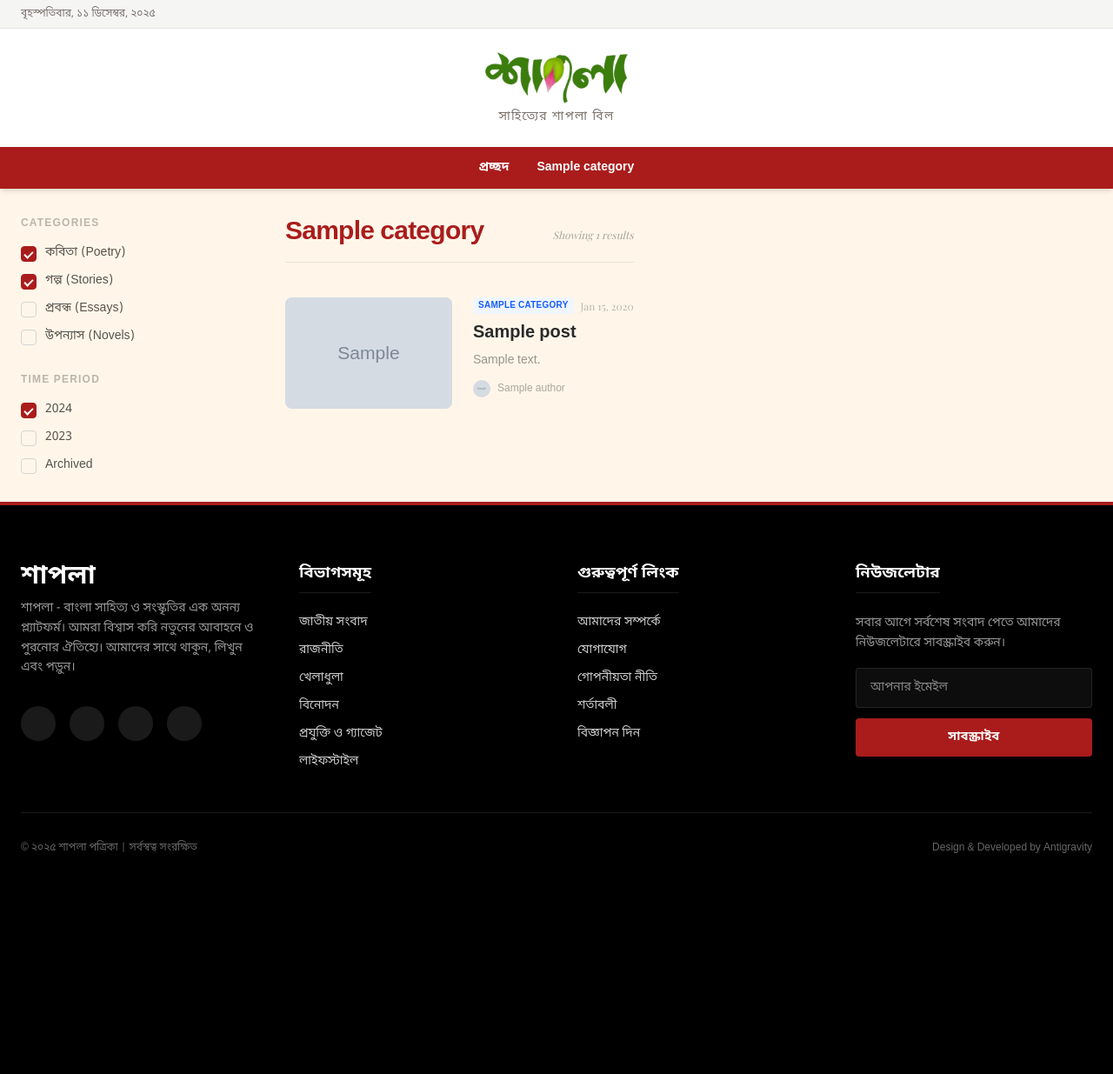
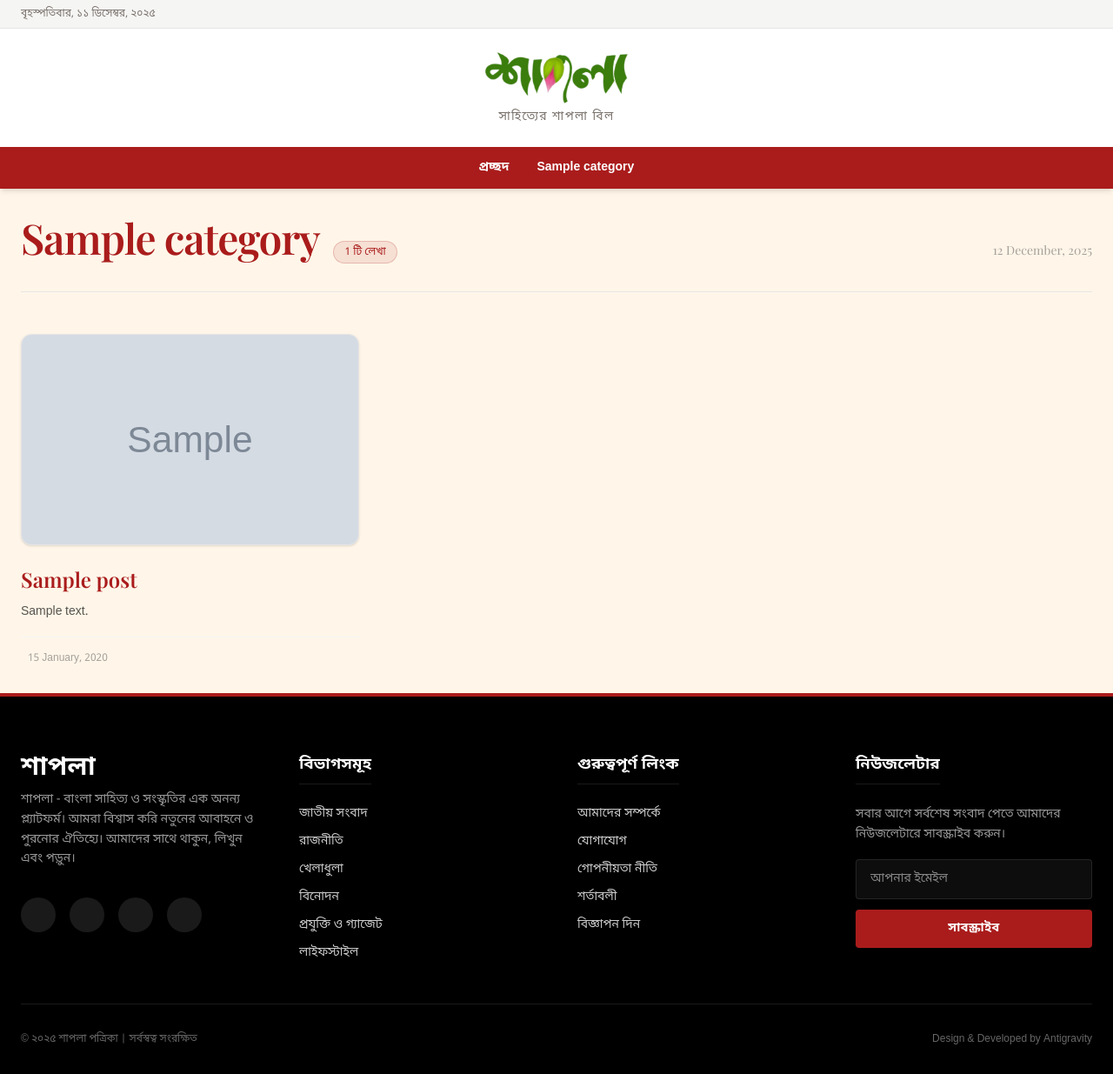
Before and after one commit to sa001gar/shapla-django, a Django app: a page that uses blog/templates/pages/categories.html in a window 1280 px wide. Shown: the whole page at 87% size. Before the commit the page ends 981 px from the top, so only its background shows below. Run offline with Django 5.2, Linux system fonts and the light colour scheme; tables that the repository leaves empty hold one stand-in row (values such as "Sample post"); grey boxes marked "Sample" are stand-in pictures; parts of the project's set-up code (start-up, migrations or seed data) failed here and were passed over; some libraries are stand-ins or nearby versions; some web fonts are replaced.

Commit message:
feat: Add initial blog application with templates for home, individual posts, and categories, along with new views, URLs, and styling.

```diff
--- a/blog/templates/pages/categories.html
+++ b/blog/templates/pages/categories.html
@@ -1,142 +1,89 @@
-
 {% extends "base.html" %}
 
 {% block content %}
-<!-- ================= VIEW: CATEGORY / ARCHIVE ================= -->
-    <section id="view-category" class="page-transition">
-        <div class="flex flex-col md:flex-row gap-12 items-start">
-
-            <!-- Filters Sidebar -->
-            <aside class="w-full md:w-64 shrink-0 space-y-8 sticky top-24">
-                <div>
-                    <h3 class="text-xs font-bold text-stone/40 uppercase tracking-widest mb-4">Categories</h3>
-                    <div class="space-y-3">
-                        <div class="flex items-center">
-                            <input type="checkbox" id="cat-poem" class="custom-checkbox peer" checked="">
-                            <label for="cat-poem"
-                                class="text-sm text-stone-600 font-medium hover:text-ink transition-colors">কবিতা
-                                (Poetry)</label>
-                        </div>
-                        <div class="flex items-center">
-                            <input type="checkbox" id="cat-story" class="custom-checkbox peer" checked="">
-                            <label for="cat-story"
-                                class="text-sm text-stone-600 font-medium hover:text-ink transition-colors">গল্প
-                                (Stories)</label>
-                        </div>
-                        <div class="flex items-center">
-                            <input type="checkbox" id="cat-essay" class="custom-checkbox peer">
-                            <label for="cat-essay"
-                                class="text-sm text-stone-600 font-medium hover:text-ink transition-colors">প্রবন্ধ
-                                (Essays)</label>
-                        </div>
-                        <div class="flex items-center">
-                            <input type="checkbox" id="cat-novel" class="custom-checkbox peer">
-                            <label for="cat-novel"
-                                class="text-sm text-stone-600 font-medium hover:text-ink transition-colors">উপন্যাস
-                                (Novels)</label>
-                        </div>
-                    </div>
+<section id="category-posts" class="page-transition w-full max-w-7xl mx-auto">
+    <!-- Category Header -->
+    <div class="mb-12 border-b border-stone-200 pb-8 flex flex-col md:flex-row justify-between items-baseline gap-4">
+        <div class="flex items-baseline gap-4">
+            <h1 class="text-4xl md:text-5xl font-bold text-ink tracking-tight font-serif">{{ category.name }}</h1>
+            <span class="px-3 py-1 bg-[#AA1C1C]/10 text-[#AA1C1C] rounded-full text-xs font-medium border border-[#AA1C1C]/20">
+                {{ posts.paginator.count }} টি লেখা
+            </span>
         </div>
 
-                <div>
-                    <h3 class="text-xs font-bold text-stone/40 uppercase tracking-widest mb-4">Time Period</h3>
-                    <div class="space-y-3">
-                        <div class="flex items-center">
-                            <input type="checkbox" id="year-2024" class="custom-checkbox peer" checked="">
-                            <label for="year-2024"
-                                class="text-sm text-stone-600 font-medium hover:text-ink transition-colors">2024</label>
-                        </div>
-                        <div class="flex items-center">
-                            <input type="checkbox" id="year-2023" class="custom-checkbox peer">
-                            <label for="year-2023"
-                                class="text-sm text-stone-600 font-medium hover:text-ink transition-colors">2023</label>
-                        </div>
-                        <div class="flex items-center">
-                            <input type="checkbox" id="year-old" class="custom-checkbox peer">
-                            <label for="year-old"
-                                class="text-sm text-stone-600 font-medium hover:text-ink transition-colors">Archived</label>
-                        </div>
-                    </div>
-                </div>
-            </aside>
-
-            <!-- List Content -->
-            <div class="grow w-full">
-                <div class="mb-6 flex items-baseline justify-between border-b border-ink/10 pb-4">
-                    <h1 class="text-3xl font-bold text-ink tracking-tight">{{ category.name }}</h1>
-                    <span class="text-xs font-serif text-stone/50 italic">Showing {{ posts.paginator.count }} results</span>
+        <!-- Optional: Simple Breadcrumb or Date -->
+        <span class="text-stone-400 text-sm font-serif">{% now "j F, Y" %}</span>
     </div>
 
-                <div class="space-y-6">
+    <!-- Posts Grid -->
+    <div class="grid grid-cols-1 md:grid-cols-2 lg:grid-cols-3 gap-x-8 gap-y-12">
         {% for post in posts %}
-                    <article
-                        class="group flex flex-col sm:flex-row gap-4 sm:gap-6 items-start p-4 -mx-4 rounded-xl hover:bg-white/60 hover:shadow-sm transition-all cursor-pointer"
-                        onclick="window.location.href='{% url 'post' post.slug %}'">
-                        <div class="w-full sm:w-48 aspect-3/2 bg-stone-200 rounded-lg overflow-hidden shrink-0">
+        <article class="group cursor-pointer flex flex-col h-full" onclick="window.location.href='{% url 'post' post.category.slug post.slug %}'">
+            <!-- Image -->
+            <div class="relative overflow-hidden rounded-xl bg-stone-100 aspect-[16/10] mb-6 border border-stone-200 shadow-sm group-hover:shadow-md transition-all duration-300">
                 {% if post.post_image %}
-                            <img src="{{ post.post_image.url }}" class="w-full h-full object-cover group-hover:scale-105 transition-transform duration-500" alt="{{ post.title }}">
+                <img src="{{ post.post_image.url }}" alt="{{ post.title }}"
+                     class="object-cover w-full h-full group-hover:scale-105 transition-transform duration-700">
                 {% else %}
-                            <div
-                                class="w-full h-full bg-linear-to-br from-stone-100 to-stone-50 flex items-center justify-center">
-                                <iconify-icon icon="lucide:book-open" class="text-stone/20" width="32"></iconify-icon>
+                <div class="flex items-center justify-center w-full h-full text-stone-300 bg-stone-50">
+                    <iconify-icon icon="lucide:image" width="48"></iconify-icon>
                 </div>
                 {% endif %}
+
+                <!-- Overlay badge for 'Latest' or similar could go here -->
             </div>
-                        <div class="grow">
-                            <div class="flex items-center gap-2 mb-2">
-                                <span
-                                    class="px-1.5 py-0.5 rounded text-[10px] font-bold uppercase tracking-wide bg-blue-50 text-blue-600">{{ post.category.name }}</span>
-                                <span class="text-xs text-stone/40 font-serif">{{ post.created_at|date:"M d, Y" }}</span>
-                            </div>
-                            <h3 class="text-xl font-bold text-charcoal group-hover:text-ink transition-colors mb-2">
-                                {{ post.title }}</h3>
-                            <!-- Displaying a snippet of text - might need strip_tags if rich text -->
-                             <!-- Simplified for now -->
-                             <div class="text-sm text-stone/60 line-clamp-2 mb-3">{{ post.description }}</div>
 
-                            <div class="flex items-center gap-2 text-xs font-medium text-stone/50">
-                                {% if post.author.author_image %}
-                                <img src="{{ post.author.author_image.url }}" class="w-5 h-5 rounded-full" alt="avatar">
-                                {% else %}
-                                <img src="https://api.dicebear.com/7.x/notionists/svg?seed={{ post.author.name }}"
-                                    class="w-5 h-5 rounded-full" alt="avatar">
-                                {% endif %}
-                                <span>{{ post.author.name }}</span>
+            <!-- Content -->
+            <div class="flex flex-col grow">
+                <h2 class="text-2xl font-bold text-ink mb-3 group-hover:text-[#AA1C1C] transition-colors leading-tight font-serif">
+                    {{ post.title }}
+                </h2>
+
+                <p class="text-stone-600 flex-grow mb-4 text-justify line-clamp-3 leading-relaxed text-sm font-light">
+                    {{ post.description|default:post.post_text|striptags|truncatewords:25 }}
+                </p>
+
+                <div class="flex items-center gap-2 text-xs text-stone-400 font-medium pt-4 border-t border-stone-100 mt-auto">
+                    <iconify-icon icon="lucide:clock" width="14"></iconify-icon>
+                    <span>{{ post.created_at|date:"j F, Y" }}</span>
                 </div>
             </div>
         </article>
         {% empty %}
-                    <div class="text-center py-12 text-stone-400">No posts found in this category.</div>
+        <div class="col-span-full py-20 text-center bg-stone-50 rounded-2xl border border-stone-100">
+            <div class="inline-flex items-center justify-center w-16 h-16 rounded-full bg-stone-100 mb-4">
+                <iconify-icon icon="lucide:file-x" class="text-stone-400" width="32"></iconify-icon>
+            </div>
+            <h3 class="text-lg font-medium text-ink">কোনো লেখা পাওয়া যায়নি</h3>
+            <p class="text-stone-500 mt-1">এই বিভাগে এখনও কোনো লেখা যোগ করা হয়নি।</p>
+        </div>
         {% endfor %}
     </div>
 
     <!-- Pagination -->
-                <!-- Pagination -->
     {% if posts.has_other_pages %}
-                <div class="flex justify-center gap-2 mt-12">
+    <div class="flex justify-center gap-2 mt-16 border-t border-stone-100 pt-8">
             {% if posts.has_previous %}
         <a href="?page={{ posts.previous_page_number }}"
-                        class="w-8 h-8 flex items-center justify-center rounded border border-ink/10 text-stone-500 hover:bg-white hover:text-ink transition-colors"><iconify-icon
-                            icon="lucide:chevron-left" width="16"></iconify-icon></a>
+            class="w-10 h-10 flex items-center justify-center rounded-full border border-stone-200 text-stone-500 hover:bg-[#AA1C1C] hover:text-white hover:border-[#AA1C1C] transition-colors"><iconify-icon
+                icon="lucide:chevron-left" width="18"></iconify-icon></a>
             {% endif %}
 
             {% for i in posts.paginator.page_range %}
             {% if posts.number == i %}
-                        <span class="w-8 h-8 flex items-center justify-center rounded bg-ink text-white font-serif text-sm">{{ i }}</span>
+            <span class="w-10 h-10 flex items-center justify-center rounded-full bg-[#AA1C1C] text-white font-serif text-sm font-medium shadow-md shadow-[#AA1C1C]/20">{{ i }}</span>
             {% else %}
             <a href="?page={{ i }}"
-                            class="w-8 h-8 flex items-center justify-center rounded border border-ink/10 text-stone-500 hover:bg-white hover:text-ink transition-colors font-serif text-sm">{{ i }}</a>
+                class="w-10 h-10 flex items-center justify-center rounded-full border border-stone-200 text-stone-500 hover:bg-white hover:text-[#AA1C1C] hover:border-[#AA1C1C] transition-colors font-serif text-sm">{{ i }}</a>
             {% endif %}
             {% endfor %}
 
             {% if posts.has_next %}
         <a href="?page={{ posts.next_page_number }}"
-                        class="w-8 h-8 flex items-center justify-center rounded border border-ink/10 text-stone-500 hover:bg-white hover:text-ink transition-colors"><iconify-icon
-                            icon="lucide:chevron-right" width="16"></iconify-icon></a>
+            class="w-10 h-10 flex items-center justify-center rounded-full border border-stone-200 text-stone-500 hover:bg-[#AA1C1C] hover:text-white hover:border-[#AA1C1C] transition-colors"><iconify-icon
+                icon="lucide:chevron-right" width="18"></iconify-icon></a>
             {% endif %}
     </div>
     {% endif %}
-            </div>
-        </div>
 </section>
 {% endblock %}
--- a/blog/templates/pages/post-individual.html
+++ b/blog/templates/pages/post-individual.html
@@ -54,7 +54,7 @@
                 <h3 class="text-sm font-bold text-stone/40 uppercase tracking-widest mb-6">Read Next</h3>
                 <div class="grid grid-cols-1 sm:grid-cols-2 gap-6">
                     {% for rpost in related_posts %}
-                    <div class="group cursor-pointer" onclick="window.location.href='{% url 'post' rpost.slug %}'">
+                    <div class="group cursor-pointer" onclick="window.location.href='{% url 'post' rpost.category.slug rpost.slug %}'">
                         <h4 class="text-lg font-bold text-charcoal group-hover:text-ink transition-colors mb-2">
                             {{ rpost.title }}</h4>
                         <!-- Description truncated if needed, or just date/author -->
--- a/blog/urls.py
+++ b/blog/urls.py
@@ -4,5 +4,5 @@ urlpatterns = [
     path('', views.index, name='index'),
     path('authors', views.authors, name='authors'),
     path('category/<slug:slug>/', views.category, name='category'),
-    path('post/<slug:slug>/', views.post, name='post'),
+    path('category/<slug:category_slug>/<slug:post_slug>/', views.post, name='post'),
 ]
--- a/blog/views.py
+++ b/blog/views.py
@@ -52,8 +52,8 @@ def category(request, slug):
     }
     return render(request, 'pages/categories.html', context)
 
-def post(request, slug):
-    post = get_object_or_404(Post, slug=slug)
+def post(request, category_slug, post_slug):
+    post = get_object_or_404(Post, slug=post_slug, category__slug=category_slug)
     related_posts = Post.objects.filter(category=post.category).exclude(id=post.id)[:2]
     context = {
         'post': post,
--- a/theme/static/css/dist/styles.css
+++ b/theme/static/css/dist/styles.css
@@ -64,10 +64,12 @@
     --font-weight-medium: 500;
     --font-weight-semibold: 600;
     --font-weight-bold: 700;
+    --font-weight-black: 900;
     --tracking-tight: -0.025em;
     --tracking-normal: 0em;
     --tracking-wide: 0.025em;
     --tracking-widest: 0.1em;
+    --leading-tight: 1.25;
     --leading-snug: 1.375;
     --leading-normal: 1.5;
     --leading-relaxed: 1.625;
@@ -315,6 +317,9 @@
   .col-span-4 {
     grid-column: span 4 / span 4;
   }
+  .col-span-full {
+    grid-column: 1 / -1;
+  }
   .container {
     width: 100%;
     @media (width >= 40rem) {
@@ -353,6 +358,9 @@
   }
   .mt-12 {
     margin-top: calc(var(--spacing) * 12);
+  }
+  .mt-16 {
+    margin-top: calc(var(--spacing) * 16);
   }
   .mt-auto {
     margin-top: auto;
@@ -420,6 +428,9 @@
   .inline-block {
     display: inline-block;
   }
+  .inline-flex {
+    display: inline-flex;
+  }
   .table {
     display: table;
   }
@@ -429,6 +440,9 @@
   .aspect-4\/3 {
     aspect-ratio: 4/3;
   }
+  .aspect-\[16\/10\] {
+    aspect-ratio: 16/10;
+  }
   .aspect-video {
     aspect-ratio: var(--aspect-video);
   }
@@ -471,6 +485,9 @@
   .h-\[150\%\] {
     height: 150%;
   }
+  .h-\[300px\] {
+    height: 300px;
+  }
   .h-\[calc\(100vh-8rem\)\] {
     height: calc(100vh - 8rem);
   }
@@ -506,6 +523,9 @@
   }
   .w-10 {
     width: calc(var(--spacing) * 10);
+  }
+  .w-16 {
+    width: calc(var(--spacing) * 16);
   }
   .w-20 {
     width: calc(var(--spacing) * 20);
@@ -748,6 +768,9 @@
   .border-\[\#AA1C1C\] {
     border-color: #AA1C1C;
   }
+  .border-\[\#AA1C1C\]\/20 {
+    border-color: color-mix(in oklab, #AA1C1C 20%, transparent);
+  }
   .border-cream {
     border-color: var(--color-cream);
   }
@@ -789,6 +812,9 @@
   }
   .bg-\[\#AA1C1C\] {
     background-color: #AA1C1C;
+  }
+  .bg-\[\#AA1C1C\]\/10 {
+    background-color: color-mix(in oklab, #AA1C1C 10%, transparent);
   }
   .bg-amber-50 {
     background-color: var(--color-amber-50);
@@ -1056,6 +1082,9 @@
   .py-12 {
     padding-block: calc(var(--spacing) * 12);
   }
+  .py-20 {
+    padding-block: calc(var(--spacing) * 20);
+  }
   .pt-1 {
     padding-top: calc(var(--spacing) * 1);
   }
@@ -1100,6 +1129,9 @@
   }
   .text-center {
     text-align: center;
+  }
+  .text-justify {
+    text-align: justify;
   }
   .text-left {
     text-align: left;
@@ -1183,6 +1215,14 @@
     --tw-leading: var(--leading-snug);
     line-height: var(--leading-snug);
   }
+  .leading-tight {
+    --tw-leading: var(--leading-tight);
+    line-height: var(--leading-tight);
+  }
+  .font-black {
+    --tw-font-weight: var(--font-weight-black);
+    font-weight: var(--font-weight-black);
+  }
   .font-bold {
     --tw-font-weight: var(--font-weight-bold);
     font-weight: var(--font-weight-bold);
@@ -1389,6 +1429,12 @@
   .shadow-sm {
     --tw-shadow: 0 1px 3px 0 var(--tw-shadow-color, rgb(0 0 0 / 0.1)), 0 1px 2px -1px var(--tw-shadow-color, rgb(0 0 0 / 0.1));
     box-shadow: var(--tw-inset-shadow), var(--tw-inset-ring-shadow), var(--tw-ring-offset-shadow), var(--tw-ring-shadow), var(--tw-shadow);
+  }
+  .shadow-\[\#AA1C1C\]\/20 {
+    --tw-shadow-color: color-mix(in srgb, #AA1C1C 20%, transparent);
+    @supports (color: color-mix(in lab, red, red)) {
+      --tw-shadow-color: color-mix(in oklab, color-mix(in oklab, #AA1C1C 20%, transparent) var(--tw-shadow-alpha), transparent);
+    }
   }
   .shadow-red-900 {
     --tw-shadow-color: oklch(39.6% 0.141 25.723);
@@ -1612,6 +1658,13 @@
       }
     }
   }
+  .hover\:border-\[\#AA1C1C\] {
+    &:hover {
+      @media (hover: hover) {
+        border-color: #AA1C1C;
+      }
+    }
+  }
   .hover\:border-ink\/30 {
     &:hover {
       @media (hover: hover) {
@@ -1858,6 +1911,11 @@
       height: calc(var(--spacing) * 48);
     }
   }
+  .md\:h-\[450px\] {
+    @media (width >= 48rem) {
+      height: 450px;
+    }
+  }
   .md\:w-48 {
     @media (width >= 48rem) {
       width: calc(var(--spacing) * 48);
@@ -1959,6 +2017,11 @@
   .lg\:col-span-8 {
     @media (width >= 64rem) {
       grid-column: span 8 / span 8;
+    }
+  }
+  .lg\:grid-cols-3 {
+    @media (width >= 64rem) {
+      grid-template-columns: repeat(3, minmax(0, 1fr));
     }
   }
   .lg\:grid-cols-4 {
```
Also changed, not shown: blog/templates/pages/index.html (+11 -10 lines). Lines whose indentation alone changed are shown as unchanged.
